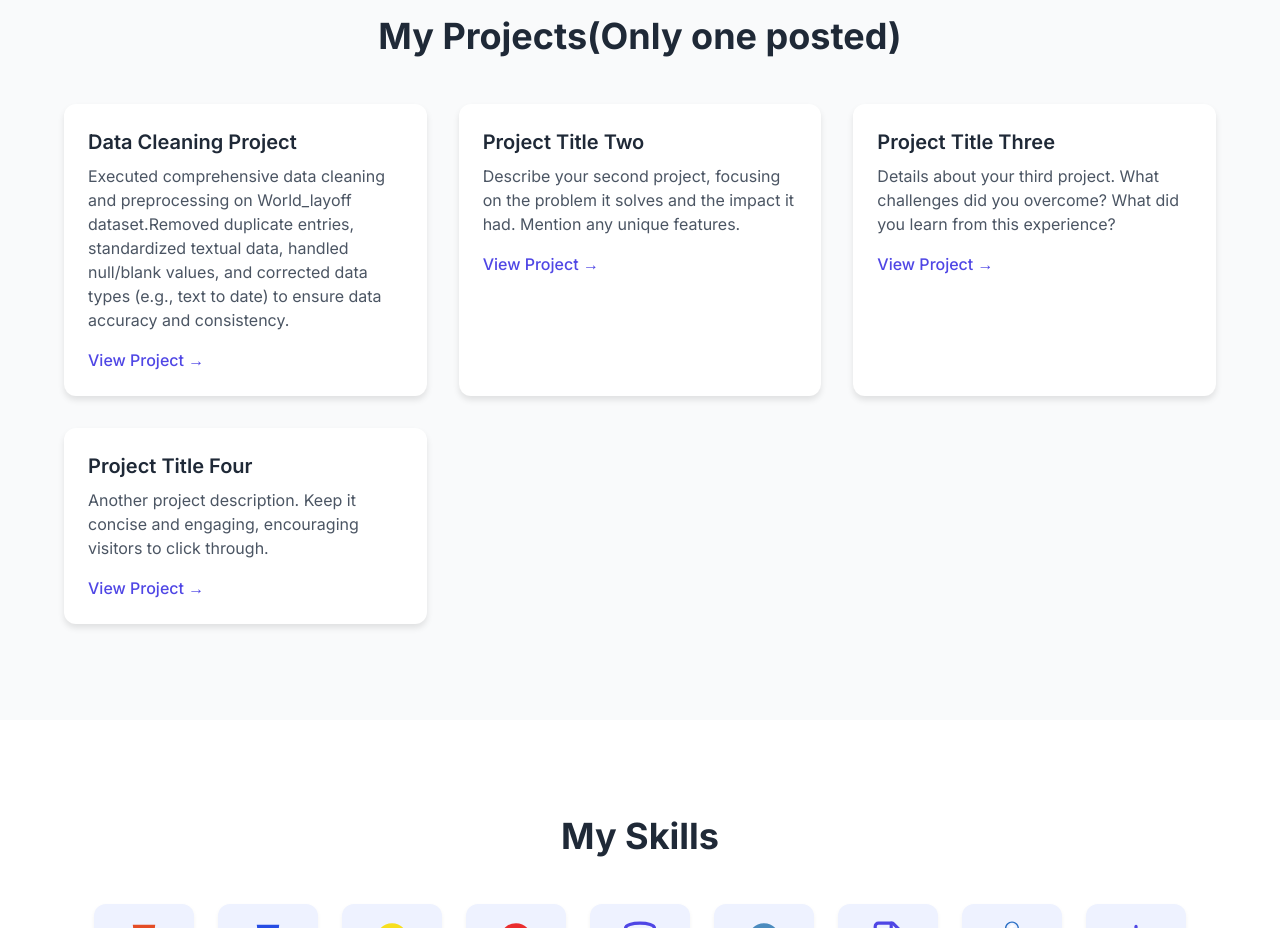
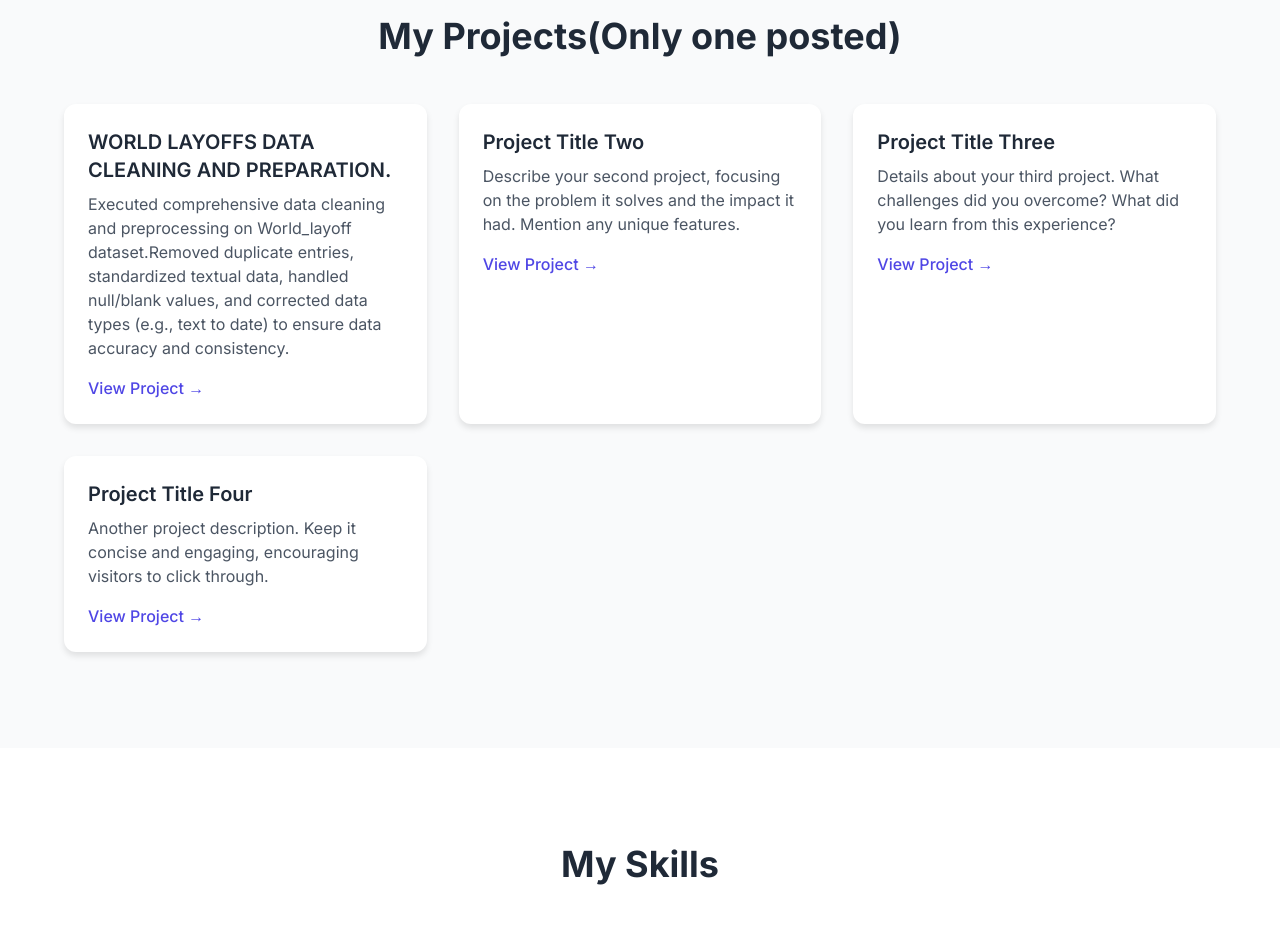
Before and after one commit to INDRONIIL/Portfolio_website, a plain HTML site: page index.html in a window 1280 px wide. Shown: the part 880-1808 px from the top of the page. Drawn offline with nearby package versions, Linux system fonts and the light colour scheme; files whose address does not match are found by name.

Commit message:
Update index.html

```diff
--- a/index.html
+++ b/index.html
@@ -145,7 +145,7 @@
             <div class="grid grid-cols-1 md:grid-cols-2 lg:grid-cols-3 gap-8">
                 <!-- Project Card 1 -->
                 <div class="card">
-                    <h3 class="text-xl font-semibold text-gray-800 mb-2">Data Cleaning Project</h3>
+                    <h3 class="text-xl font-semibold text-gray-800 mb-2">WORLD LAYOFFS DATA CLEANING AND PREPARATION.</h3>
                     <p class="text-gray-600 mb-4">Executed comprehensive data cleaning and preprocessing on World_layoff dataset.Removed duplicate entries, standardized textual data, handled null/blank values, and corrected data types (e.g., text to date) to ensure data accuracy and consistency.</p>
                     <a href="https://github.com/INDRONIIL/SQL-BEGINNERS/blob/4f88762df9f080c077448b1d3ca17568e7e072ff/DATA%20CLEANING%20PROJECT%20FULL.sql" class="text-indigo-600 hover:underline font-medium">View Project &rarr;</a>
                 </div>
```
